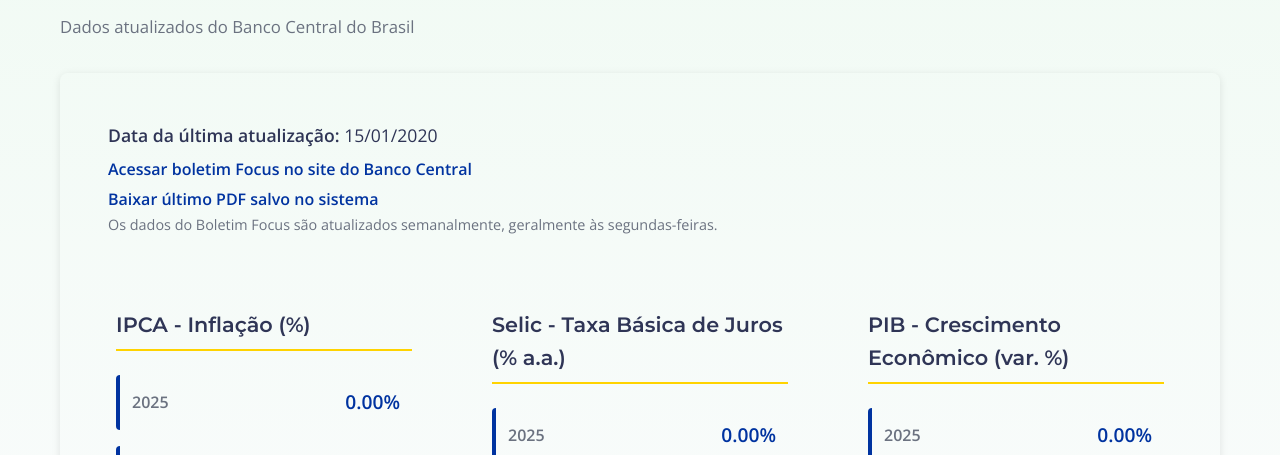
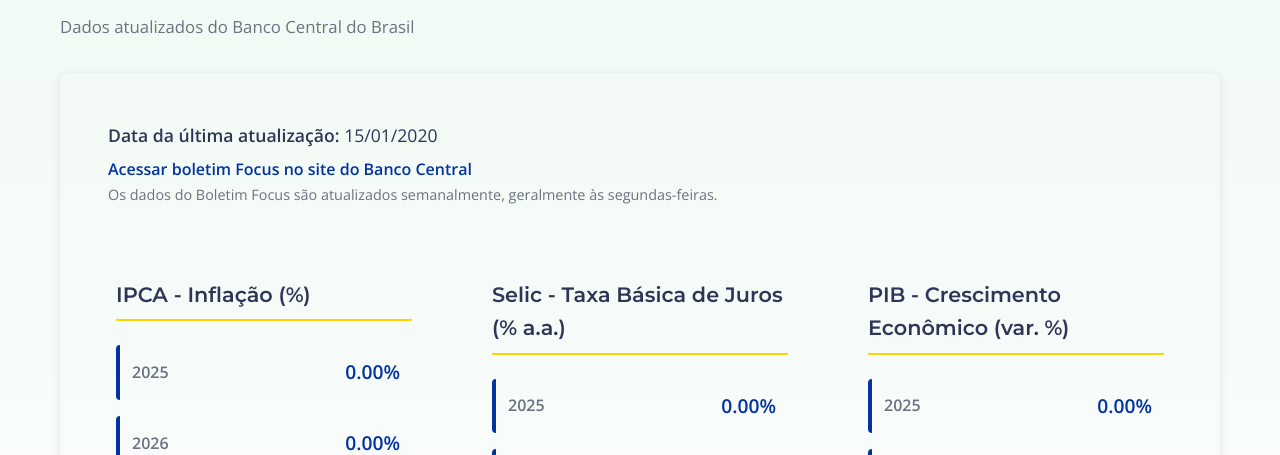
Before and after one commit to suellencna/Renda_fixa, a Flask app: template templates/dashboard.html in a window 1280 px wide. Shown: the part 182-637 px from the top of the page. Run offline with Flask 3, Linux system fonts and the light colour scheme; the template is opened without the code that fills it: most values are stand-ins (such as "Sample title", 1, 10 or a date in 2020).

Commit message:
Remove links do PDF do Boletim Focus

```diff
--- a/templates/dashboard.html
+++ b/templates/dashboard.html
@@ -19,13 +19,6 @@
                 Acessar boletim Focus no site do Banco Central
             </a>
         </p>
-        {% if focus_pdf %}
-        <p class="focus-download-secondary">
-            <a href="{{ focus_pdf }}" target="_blank" rel="noopener" class="focus-download-link">
-                Baixar último PDF salvo no sistema
-            </a>
-        </p>
-        {% endif %}
         <p class="focus-note">
             Os dados do Boletim Focus são atualizados semanalmente, geralmente às segundas-feiras.
         </p>
@@ -157,13 +150,6 @@
                 Consultar boletim Focus no site do Banco Central
             </a>
         </p>
-        {% if focus_pdf %}
-        <p>
-            <a href="{{ focus_pdf }}" target="_blank" rel="noopener" class="focus-download-link">
-                Baixar último PDF salvo no sistema
-            </a>
-        </p>
-        {% endif %}
     </div>
     {% endif %}
 </div>
```
